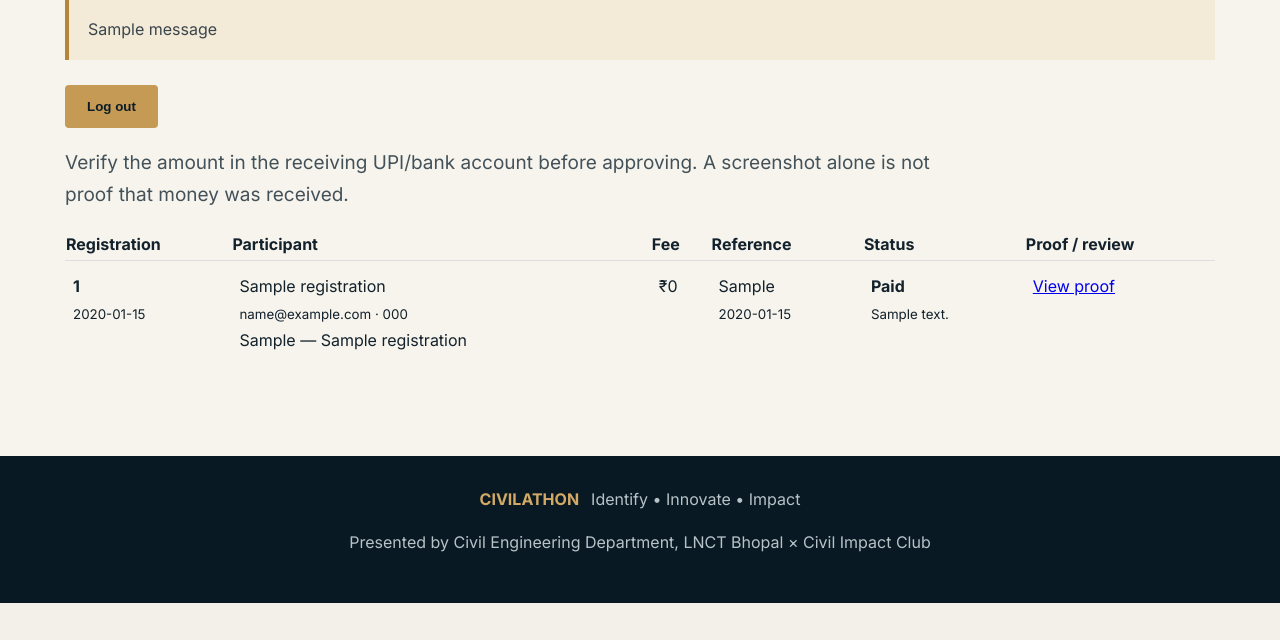
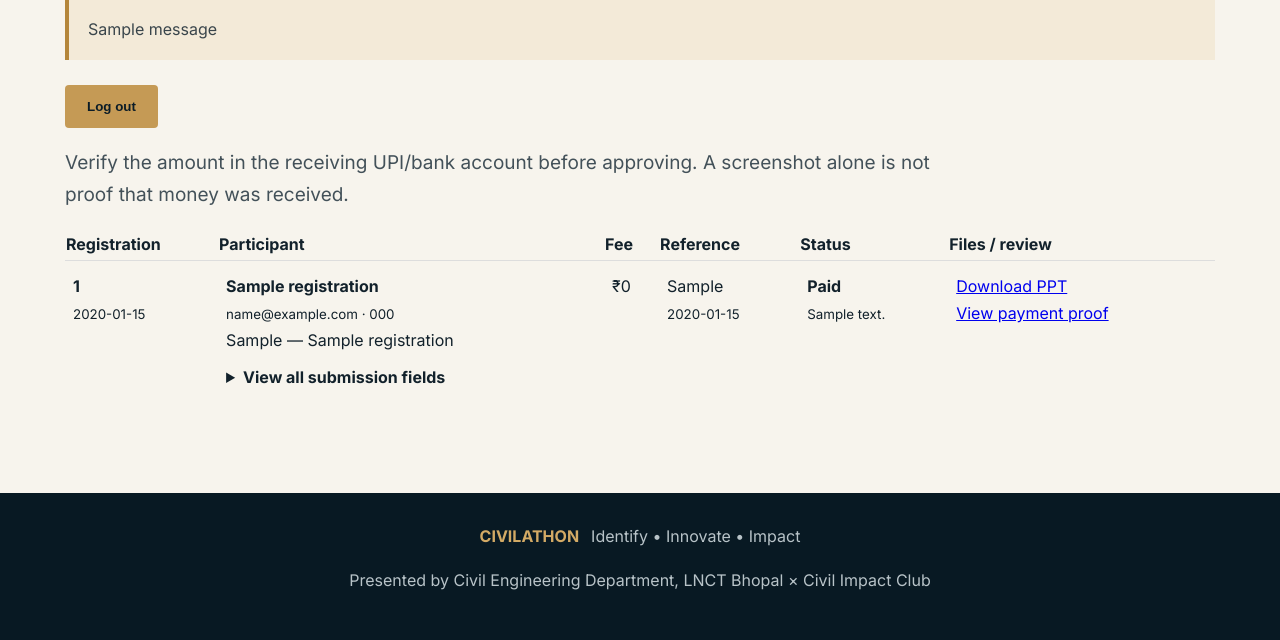
Before and after one commit to atharvdubey2609-debug/CIVILATHON2026, a Flask app: page /admin in a window 1280 px wide. Shown: the part 300-940 px from the top of the page. Before the commit the page ends 903 px from the top, so only its background shows below. Run offline with Flask 3, Linux system fonts and the light colour scheme; the visitor is signed in with stand-in values (Sample User, id 1); tables that the repository leaves empty hold one stand-in row (values such as "Sample post"); one stand-in notice (Sample message) is shown.

Commit message:
Show full registration details and PPT download in admin

```diff
--- a/templates/admin.html
+++ b/templates/admin.html
@@ -1,33 +1,81 @@
 {% extends 'page.html' %}
 {% block content %}
 <section class="content-page" style="max-width:1200px">
-  <span class="eyebrow">PRIVATE ORGANISER PANEL</span><h1>Registration & payment review</h1>
-  {% with messages = get_flashed_messages(with_categories=true) %}{% for category, message in messages %}<div class="notice {{ category }}">{{ message }}</div>{% endfor %}{% endwith %}
+  <span class="eyebrow">PRIVATE ORGANISER PANEL</span>
+  <h1>Registration &amp; payment review</h1>
+  {% with messages = get_flashed_messages(with_categories=true) %}
+    {% for category, message in messages %}<div class="notice {{ category }}">{{ message }}</div>{% endfor %}
+  {% endwith %}
   <form method="post" action="{{ url_for('admin_logout') }}"><button class="btn btn-secondary" type="submit">Log out</button></form>
   <p class="lead-dark">Verify the amount in the receiving UPI/bank account before approving. A screenshot alone is not proof that money was received.</p>
   <div style="overflow-x:auto">
-  <table style="width:100%;border-collapse:collapse;min-width:850px">
-    <thead><tr><th align="left">Registration</th><th align="left">Participant</th><th align="left">Fee</th><th align="left">Reference</th><th align="left">Status</th><th align="left">Proof / review</th></tr></thead>
+    <table style="width:100%;border-collapse:collapse;min-width:900px">
+      <thead>
+        <tr><th align="left">Registration</th><th align="left">Participant</th><th align="left">Fee</th><th align="left">Reference</th><th align="left">Status</th><th align="left">Files / review</th></tr>
+      </thead>
       <tbody>
       {% for r in registrations %}
         <tr style="border-top:1px solid #ddd;vertical-align:top">
           <td style="padding:12px 8px"><strong>{{ r['registration_id'] }}</strong><br><small>{{ r['created_at'] }}</small></td>
-        <td style="padding:12px 8px">{{ r['leader_name'] }}<br><small>{{ r['leader_email'] }} · {{ r['leader_mobile'] }}</small><br>{{ r['participation_type']|title }}{% if r['team_name'] %} — {{ r['team_name'] }}{% endif %}</td>
+          <td style="padding:12px 8px">
+            <strong>{{ r['leader_name'] }}</strong><br>
+            <small>{{ r['leader_email'] }} · {{ r['leader_mobile'] }}</small><br>
+            {{ r['participation_type']|title }}{% if r['team_name'] %} — {{ r['team_name'] }}{% endif %}
+            <details style="margin-top:10px;min-width:220px">
+              <summary style="cursor:pointer;font-weight:700">View all submission fields</summary>
+              <div style="padding:12px 0;line-height:1.65;overflow-wrap:anywhere">
+                <p><strong>Registration ID:</strong> {{ r['registration_id'] }}</p>
+                <p><strong>Participation type:</strong> {{ r['participation_type']|title }}</p>
+                <p><strong>Team name:</strong> {{ r['team_name'] or '—' }}</p>
+                <p><strong>College:</strong> {{ r['college'] }}</p>
+                <p><strong>Team leader / participant:</strong> {{ r['leader_name'] }}</p>
+                <p><strong>Mobile:</strong> {{ r['leader_mobile'] }}</p>
+                <p><strong>Email:</strong> {{ r['leader_email'] }}</p>
+                <p><strong>Member 2:</strong> {{ r['member_2'] or '—' }}</p>
+                <p><strong>Member 3:</strong> {{ r['member_3'] or '—' }}</p>
+                <p><strong>Member 4:</strong> {{ r['member_4'] or '—' }}</p>
+                <p><strong>Research domain:</strong> {{ r['research_domain'] }}</p>
+                <p><strong>Problem statement:</strong><br>{{ r['problem_statement'] }}</p>
+                <p><strong>Proposed solution:</strong><br>{{ r['proposed_solution'] }}</p>
+                <p><strong>Innovation:</strong><br>{{ r['innovation'] }}</p>
+                <p><strong>Expected impact:</strong><br>{{ r['expected_impact'] }}</p>
+                <p><strong>Uploaded PPT filename:</strong> {{ r['ppt_filename'] }}</p>
+                <p><strong>Submitted at:</strong> {{ r['created_at'] }}</p>
+                <p><strong>Payment amount:</strong> ₹{{ '%.0f'|format((r['amount_paise'] or 0) / 100) }}</p>
+                <p><strong>Payment status:</strong> {{ r['payment_status'] }}</p>
+                <p><strong>UPI reference:</strong> {{ r['payment_reference'] or '—' }}</p>
+                <p><strong>Payment proof submitted at:</strong> {{ r['payment_submitted_at'] or '—' }}</p>
+                <p><strong>Payment verified at:</strong> {{ r['paid_at'] or '—' }}</p>
+                <p><strong>Admin note:</strong> {{ r['admin_note'] or '—' }}</p>
+              </div>
+            </details>
+          </td>
           <td style="padding:12px 8px">₹{{ '%.0f'|format((r['amount_paise'] or 0) / 100) }}</td>
           <td style="padding:12px 8px">{{ r['payment_reference'] or '—' }}<br><small>{{ r['payment_submitted_at'] or '' }}</small></td>
           <td style="padding:12px 8px"><strong>{{ r['payment_status'] }}</strong>{% if r['admin_note'] %}<br><small>{{ r['admin_note'] }}</small>{% endif %}</td>
-        <td style="padding:12px 8px">
-          {% if r['payment_screenshot_path'] %}<a href="{{ url_for('admin_payment_proof', registration_id=r['registration_id']) }}" target="_blank" rel="noopener">View proof</a>{% else %}No proof uploaded{% endif %}
+          <td style="padding:12px 8px;min-width:150px">
+            {% if r['ppt_path'] %}
+              <a href="{{ url_for('uploaded_ppt', filename=r['ppt_path'].replace('\\\\', '/').split('/')[-1]) }}">Download PPT</a><br>
+            {% else %}PPT path unavailable<br>{% endif %}
+            {% if r['payment_screenshot_path'] %}
+              <a href="{{ url_for('admin_payment_proof', registration_id=r['registration_id']) }}" target="_blank" rel="noopener">View payment proof</a>
+            {% else %}No payment proof uploaded{% endif %}
             {% if r['payment_status'] != 'Paid' and r['payment_screenshot_path'] %}
               <form method="post" action="{{ url_for('admin_review', registration_id=r['registration_id']) }}" style="margin-top:8px;display:grid;gap:6px">
                 <input name="admin_note" maxlength="500" placeholder="Optional note / rejection reason">
-            <div style="display:flex;gap:6px;flex-wrap:wrap"><button class="btn btn-primary" type="submit" name="action" value="approve" onclick="return confirm('Confirm you verified the full payment in the receiving account?')">Approve payment</button><button class="btn btn-secondary" type="submit" name="action" value="reject">Reject proof</button></div>
+                <div style="display:flex;gap:6px;flex-wrap:wrap">
+                  <button class="btn btn-primary" type="submit" name="action" value="approve" onclick="return confirm('Confirm you verified the full payment in the receiving account?')">Approve payment</button>
+                  <button class="btn btn-secondary" type="submit" name="action" value="reject">Reject proof</button>
+                </div>
               </form>
             {% endif %}
           </td>
         </tr>
-    {% else %}<tr><td colspan="6" style="padding:18px">No registrations yet.</td></tr>{% endfor %}
+      {% else %}
+        <tr><td colspan="6" style="padding:18px">No registrations yet.</td></tr>
+      {% endfor %}
       </tbody>
-  </table></div>
+    </table>
+  </div>
 </section>
 {% endblock %}
```
Lines whose indentation alone changed are shown as unchanged.
